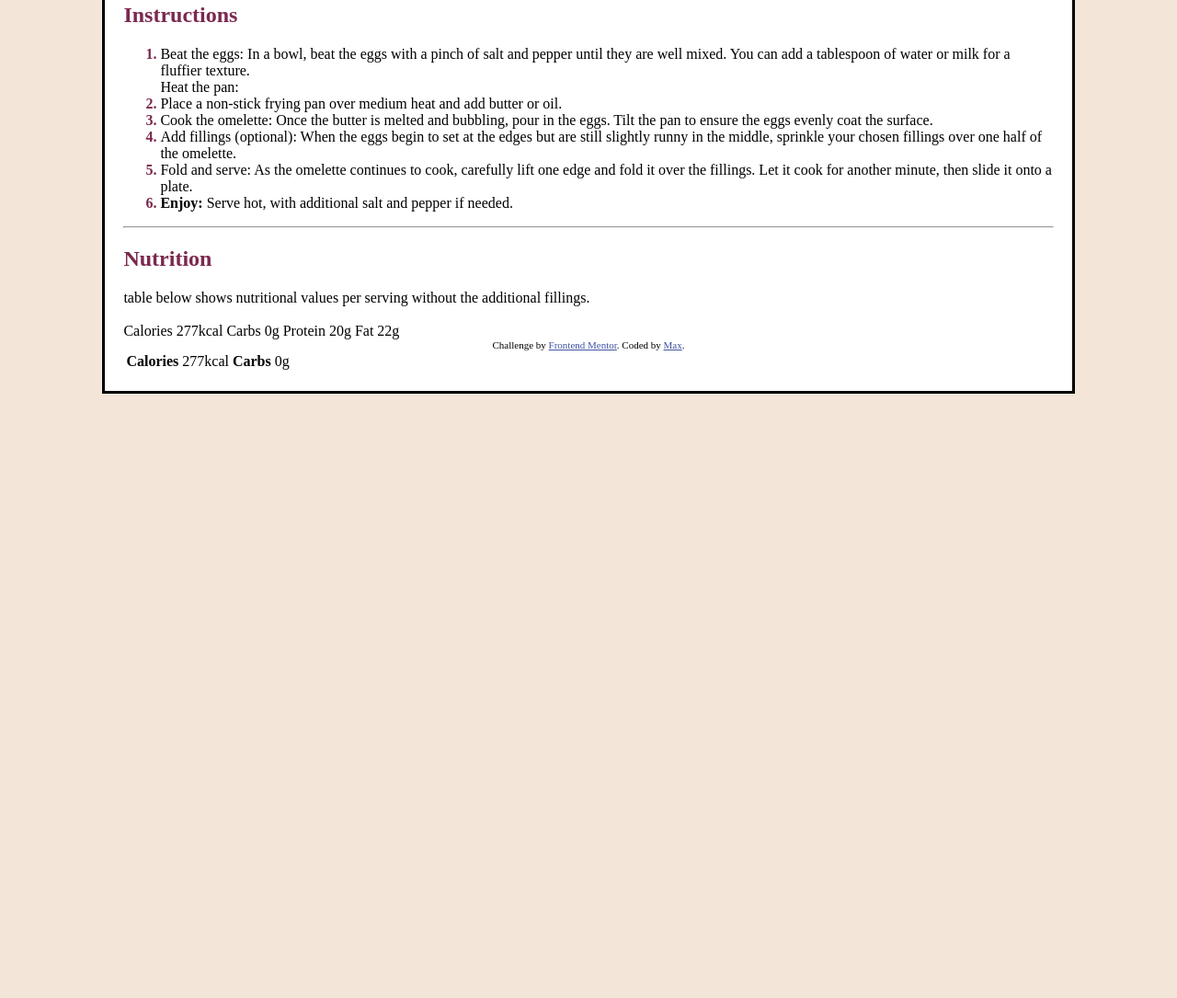
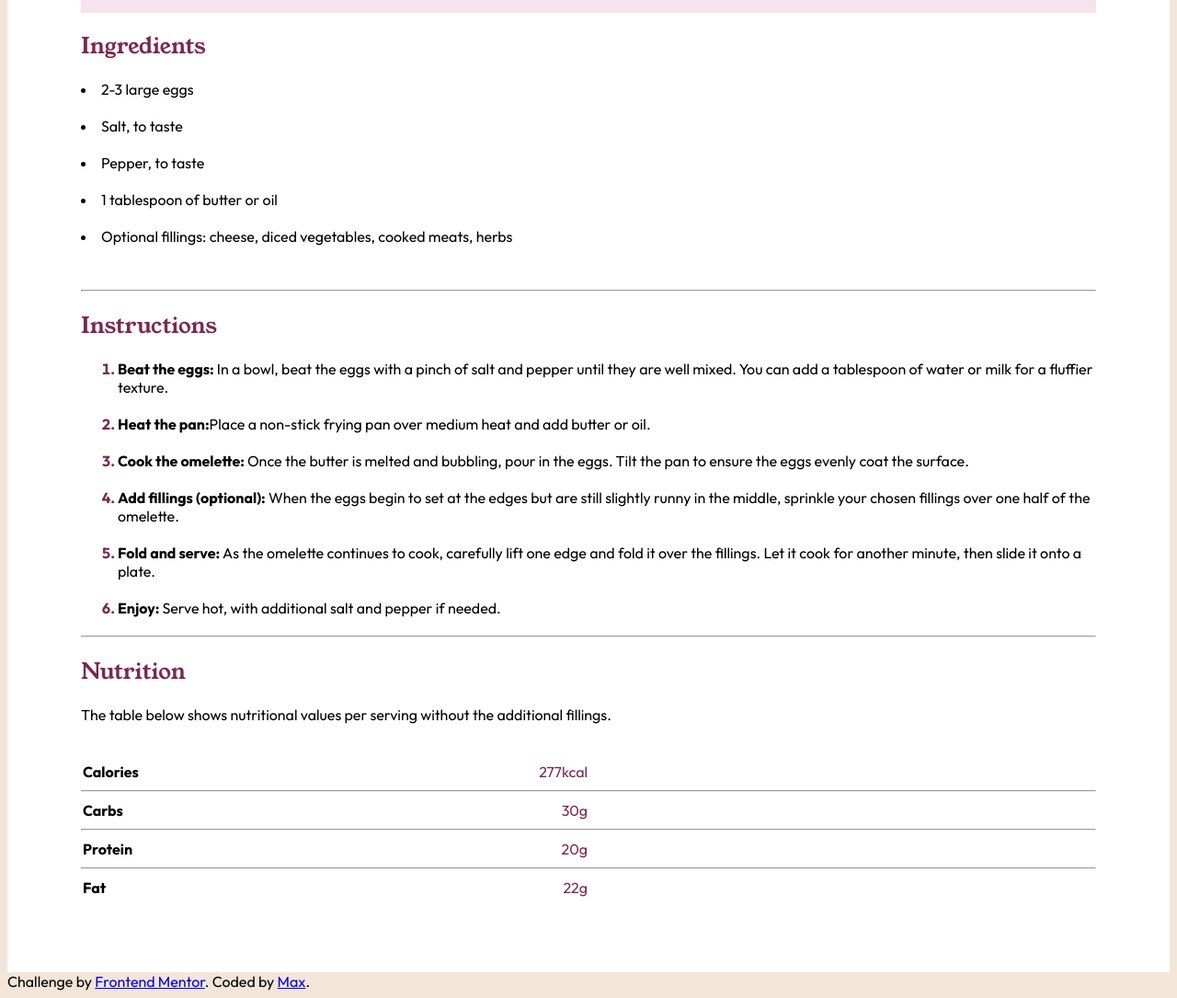
Before and after one commit to max-rains/Frontend-Men_rec, a plain HTML site: page index.html in a window 1280 px wide. Shown: the part 946-2031 px from the top of the page at 92% size. Before the commit the page ends 1382 px from the top, so only its background shows below. Drawn offline with Linux system fonts and the light colour scheme.

Commit message:
First Draft

```diff
--- a/index.html
+++ b/index.html
@@ -10,18 +10,29 @@
       type="image/png"
       sizes="32x32"
       href="./assets/images/favicon-32x32.png"
+
     />
+
 
     <title>Frontend Mentor | Recipe page</title>
 
     <!-- Feel free to remove these styles or customise in your own stylesheet 👍 -->
     <style>
-      .attribution {
-        font-size: 11px;
+      /* .attribution {
+        font-size: 16px;
         text-align: center;
+      } */
+      /* .attribution a {
+        color: hsl(228, 45%, 44%);
+      } */
+
+      @font-face {
+      src:url(assets/fonts/young-serif/YoungSerif-Regular.ttf);
+      font-family: young;
      }
-      .attribution a {
-        color: hsl(228, 45%, 44%);
+     @font-face {
+      src:url(assets/fonts/outfit/Outfit-VariableFont_wght.ttf);
+      font-family: outfit;
      }
      img {
       border-radius: 2%;
@@ -30,28 +41,88 @@
      }
      .main {
      background-color: hsl(0, 0%, 100%);
-      width: 80%;
+      /* width: 50%; */
+      max-width: 1440px;
       margin: 0 auto;
-      padding: 20px;
-      border: 3px solid black
+      padding: 80px;
+
+      text-align: left;
+      font-size: 16px;
+
+     }
+     @media only screen and (max-width: 768px) {
+
+        .main {
+            max-width: 100%;
+            padding: 10px;
+        }
     }
      .box-around-text{
       padding-left: 25px;
-      padding-bottom: 10px;
-      background-color: hsl(330, 100%, 98%);
+
+      padding-bottom: 20px;
+      padding-top: 1px;
+      margin-top: 10px;
+
+
+      background-color: hsl(330, 56%, 93%);
+
+     }.box-around-text li{
+        margin-bottom: 20px;
       }
      h2{
       color: hsl(332, 51%, 32%);
      }
+     h1,h2 {
+      font-family: young;
+      font-weight: 400;
+     }
+
+
+
      body{
       background-color: hsl(30, 54%, 90%);
-      font-size: 16px;
+      font-family: outfit;
+      font-weight: 400;
+
+
 
      }
 
      ol li::marker {
     color: hsl(332, 51%, 32%);
     font-weight: bold;
+}
+      .ingredients li{
+        margin-bottom: 20px;
+
+      }
+      .instructions li{
+        margin-bottom: 20px;
+
+      }
+      table {
+        width: 50%;
+        border-collapse: collapse;
+
+      }
+      table th {
+       padding: 2px;
+
+
+      }
+      table td {
+        color: hsl(332, 51%, 32%);
+        text-align: right;
+
+
+
+
+
+
+      }
+      p {
+        margin-bottom: 20px;
       }
 
     </style>
@@ -63,9 +134,11 @@
     <h1>Simple Omelette Recipe</h1>
 
 
+      <p>
         An easy and quick dish, perfect for any meal. This classic omelette
         combines beaten eggs cooked to perfection, optionally filled with your
         choice of cheese, vegetables, or meats.
+      </p>
 
 
 
@@ -80,8 +153,8 @@
     </div>
 
     <h2>Ingredients</h2>
-
-    <li>
+   <div class="ingredients">
+    <li >
       2-3 large eggs</li>
        <li>Salt, to taste</li>
        <li>
@@ -94,52 +167,67 @@
        Optional fillings: cheese, diced
           vegetables, cooked meats, herbs
      </li>
+    </div>
      <br>
      <hr>
     <h2>Instructions</h2>
+      <div class="instructions">
         <ol>
           <li>
-           Beat the eggs: In a bowl, beat
+             <b>Beat the eggs: </b>In a bowl, beat
                 the eggs with a pinch of salt and pepper until they are well mixed. You can
                 add a tablespoon of water or milk for a fluffier texture.
           </li>
-       Heat the pan:
-    <li>Place a non-stick frying pan over medium heat and add butter or oil.</li>
+
+            <li><b>Heat the pan:</b>Place a non-stick frying pan over medium heat and add butter or oil.</li>
             <li>
-      Cook
-          the omelette: Once the butter is melted and bubbling, pour in the eggs. Tilt
+        <b>Cook the omelette: </b>Once the butter is melted and bubbling, pour in the eggs. Tilt
             the pan to ensure the eggs evenly coat the surface.
             </li> <li>
-      Add fillings (optional):
+        <b>Add fillings (optional):</b>
             When the eggs begin to set at the edges but are still slightly runny in the
             middle, sprinkle your chosen fillings over one half of the omelette.
             </li> <li>
+        <b>
           Fold
-          and serve: As the omelette continues to cook, carefully lift one edge and
+              and serve:
+        </b> As the omelette continues to cook, carefully lift one edge and
             fold it over the fillings. Let it cook for another minute, then slide it
             onto a plate.
             </li> <li><b>Enjoy: </b>Serve hot, with additional salt and pepper if needed.</li>
           </ol>
+      </div>
 
 
   <hr>
     <h2>Nutrition</h2>
 
-    table below shows nutritional values per serving without the
+    <p>
+      The table below shows nutritional values per serving without the
       additional fillings.
+    </p>
     <br>
-    <table>
-      <thead>
+    <Table>
+      <th>Calories</th>
+      <td>277kcal</td>
+    </Table>
+    <hr>
+    <Table>
+      <th>Carbs</th>
+      <td>30g</td>
+    </Table>
+    <hr>
+    <Table>
+      <th>Protein</th>
+      <td>20g</td>
+    </Table>
+    <hr>
+    <Table>
+      <th>Fat</th>
+      <td>22g</td>
+    </Table>
 
-      <tbody>
-        <tr>
-          <th scope="col">Calories</th>
-          <td scope="row">277kcal</td>
-          <th>Carbs</th>
-          <td>0g</td>
-
-        </tr><br>
-      Calories 277kcal Carbs 0g Protein 20g Fat 22g
+       <!-- Calories 277kcal Carbs 0g Protein 20g Fat 22g  -->
   </main>
     <div class="attribution">
       Challenge by
```
Lines whose indentation alone changed are shown as unchanged.
